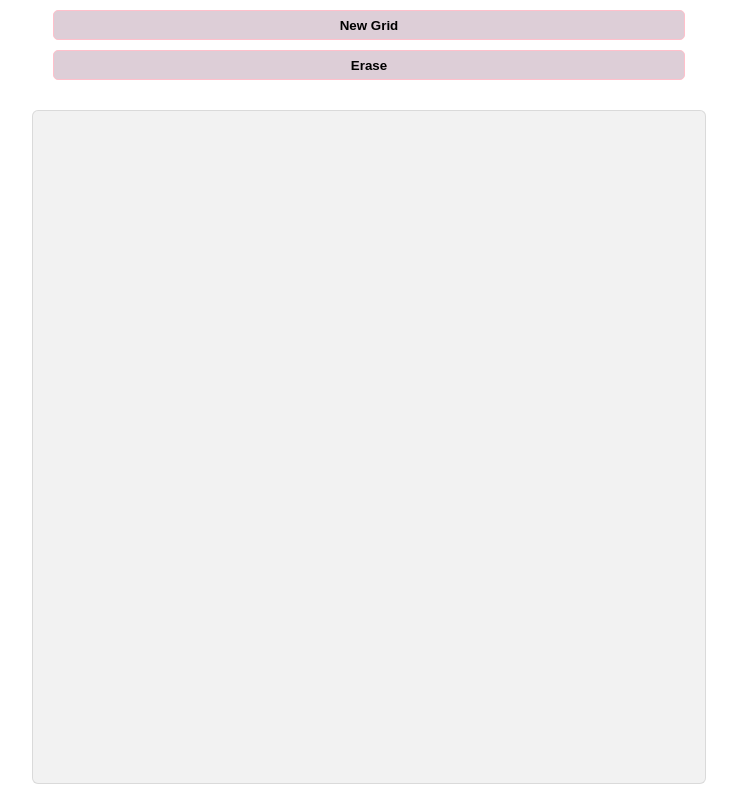
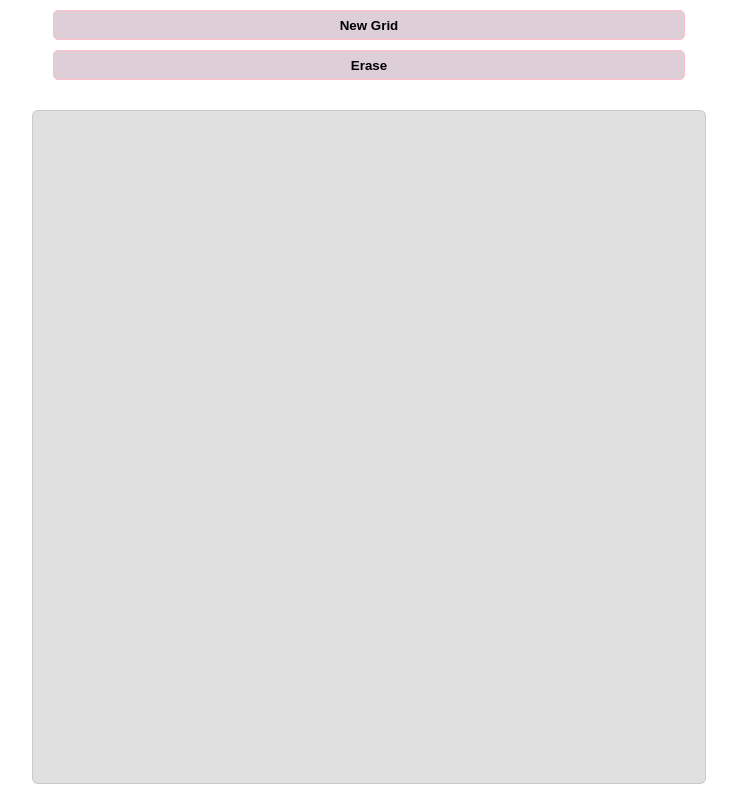
Before and after one commit to marvinkeilbach/etch-a-sketch, a plain HTML site: page index.html in a window 1280 px wide. Shown: the whole page, without its empty margins (271-1008 px from the left). Drawn offline with Linux system fonts and the light colour scheme.

Commit message:
Version 4: Adjusting background color

```diff
--- a/styles.css
+++ b/styles.css
@@ -5,7 +5,7 @@
     margin: 30px auto 0 auto;
     border: 1px solid rgba(43, 43, 43, 0.123);
     border-radius: 6px;
-    background-color: rgba(226, 226, 226, 0.438);
+    background-color: rgba(185, 185, 185, 44%);
     padding: 20px;
 }
 
```
